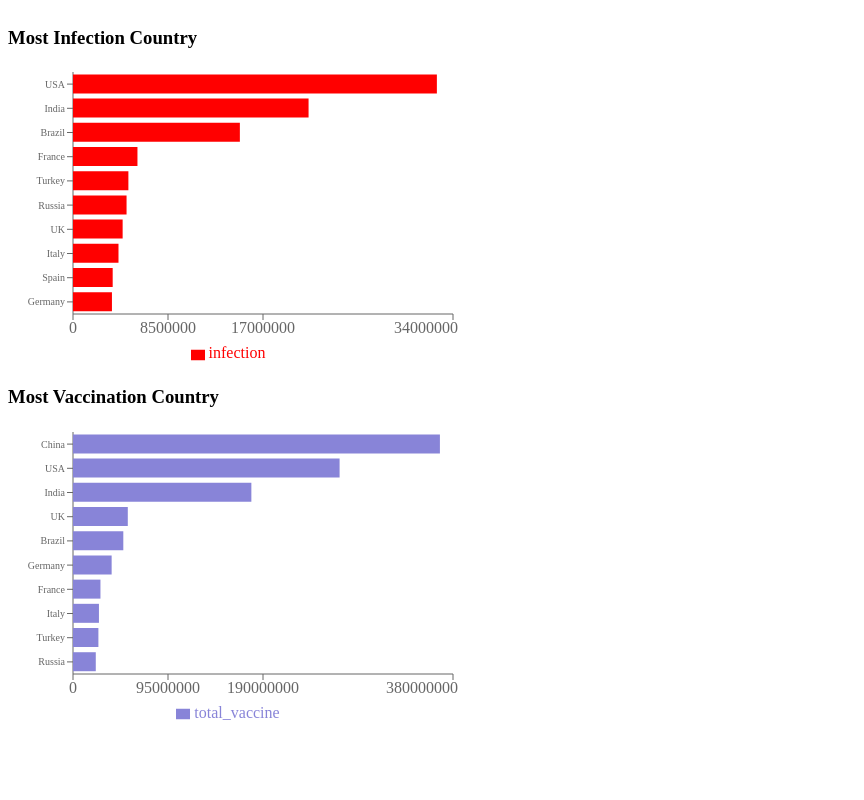
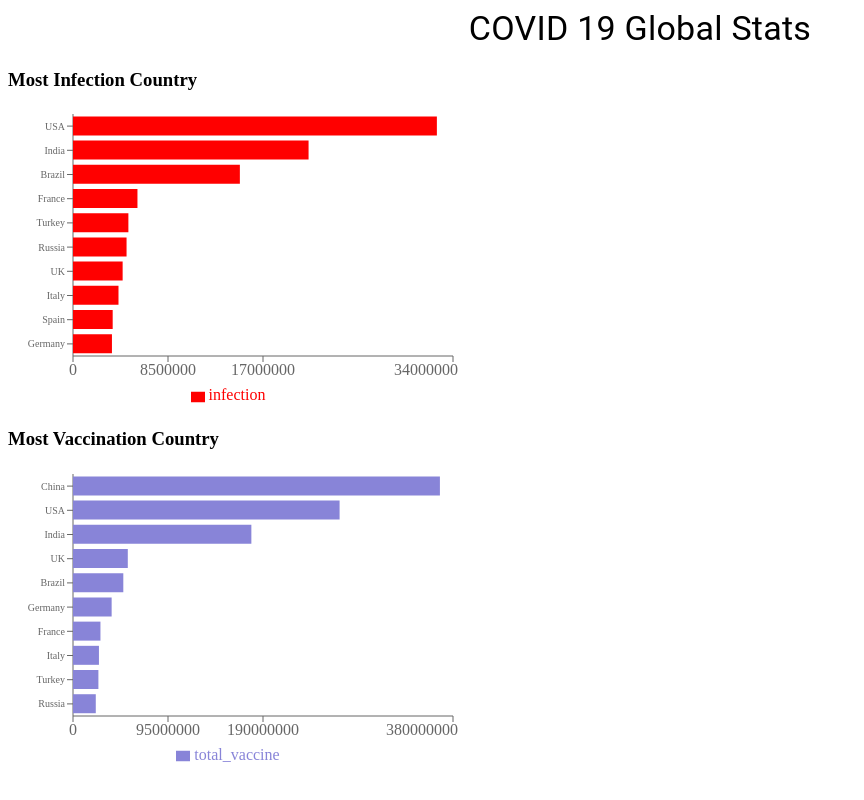
Before and after one commit to wanglec/102-project, a React (Create React App) app: page / in a window 1280 px wide. Shown: the whole page, without its empty margins (0-864 px from the left). Built offline with nearby package versions, Linux system fonts and the light colour scheme; the HTML template or start-up script is replaced by a standard one.

Commit message:
add title

```diff
--- a/src/App.js
+++ b/src/App.js
@@ -1,6 +1,6 @@
 import Globe from 'react-globe.gl';
 import { useState, useEffect, useMemo, React } from 'react';
-import { Box } from '@material-ui/core'
+import { Box, Typography } from '@material-ui/core'
 import * as d3 from 'd3';
 //import GraphAll from './GraphAll';
 import { BarChart, Bar, XAxis, YAxis, Tooltip, Legend } from 'recharts';
@@ -76,6 +76,9 @@ function App() {
 
   return (
     <div>
+      <Typography variant='h4' style={{display:'flex', flexDirection:'row', justifyContent:'center'}}>
+        COVID 19 Global Stats
+      </Typography>
       <Box style={{display:'flex', flexDirection:'row', justifyContent:'space-between'}}>
         <Box width='50vh'>
           <h3>Most Infection Country</h3>
```
Also changed, not shown: 7 other files (tests, documents, lock files or other folders).
